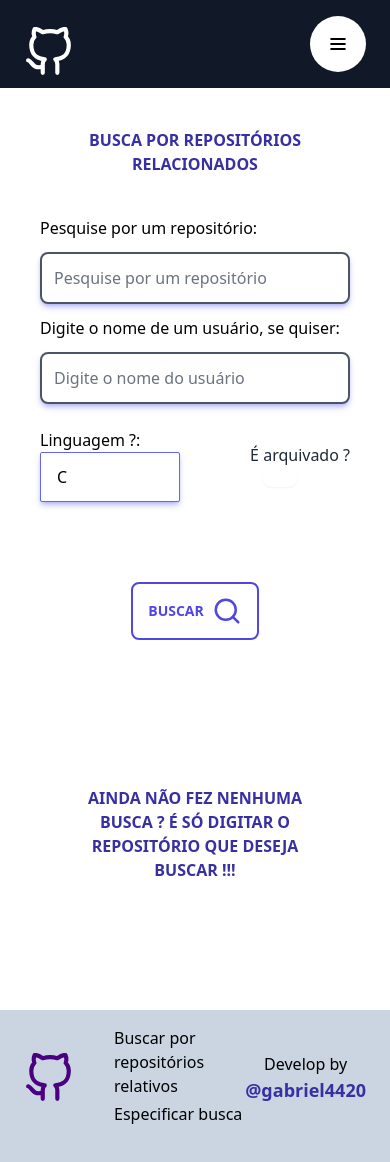
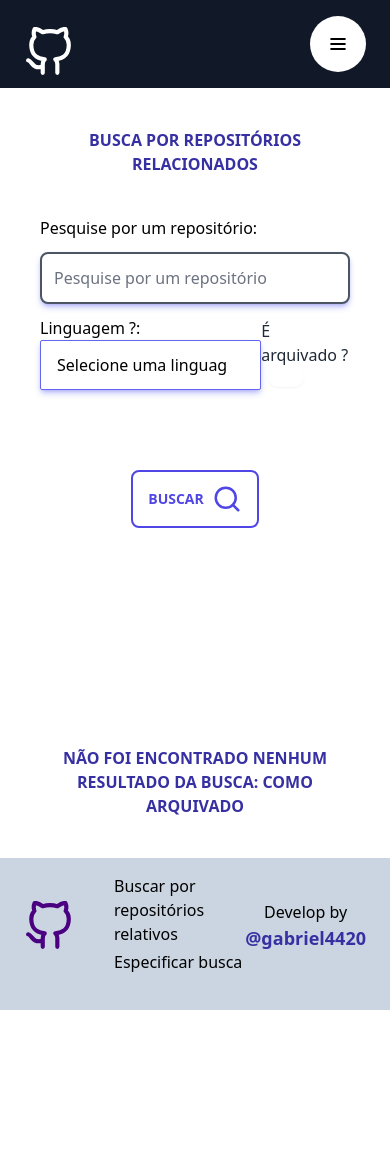
Before and after one commit to Gabriel4420/github-searchings, a React (Vite) app: page / in a window 390 px wide. After the commit the page ends 1010 px from the top, so only its background shows below. Built offline with nearby package versions, Linux system fonts and the light colour scheme; what tw-elements would draw is missing.

Commit message:
finalizado projeto

```diff
--- /dev/null
+++ b/src/components/Mols/Alerts/index.tsx
@@ -0,0 +1,20 @@
+const Alerts = (responseRepo: any, checked: any, repoName: string) => {
+    return (<>{responseRepo?.length > 0 ? (
+        <h1 className="font-sans text-center uppercase w-full font-semibold text-indigo-800 lg:text-xl md:text-lg sm:text-[8px] p-10">
+            Resultado da busca: {repoName}
+        </h1>
+    ) : checked ? (
+        <h1 className="font-sans text-center uppercase w-full font-semibold text-indigo-800 lg:text-xl md:text-lg sm:text-[8px] p-10">
+            Não foi encontrado nenhum resultado da busca: {repoName} como
+            arquivado
+        </h1>
+    ) : (
+        <h1 className="font-sans text-center uppercase w-full font-semibold text-indigo-800 lg:text-xl md:text-lg sm:text-[8px] p-20">
+            Ainda não fez nenhuma busca ? É só digitar o repositório que deseja
+            buscar !!!
+        </h1>
+    )
+    }</>)
+}
+
+export default Alerts
--- /dev/null
+++ b/src/components/Mols/ListResponse/index.tsx
@@ -0,0 +1,26 @@
+const ListResponse = (responseRepo: any) => {
+  console.log(responseRepo)
+  return (
+    <ul role="list" className="p-6 divide-y divide-slate-400 ">
+      {responseRepo.responseRepo?.map((items: any, index: number) => {
+        return (
+          <li
+            className="flex py-4 first:pt-0 last:pb-0 text-sm capitalize text-indigo-800"
+            key={index}
+          >
+            <a
+              target="blank"
+              href={items?.html_url}
+              rel="nofollow noreferrer"
+              className="hover:underline-offset-2 hover:decoration-indigo-700 hover:underline"
+            >
+              {items?.full_name}
+            </a>
+          </li>
+        )
+      })}
+    </ul>
+  )
+}
+
+export default ListResponse
--- /dev/null
+++ b/src/helpers/langs.ts
@@ -0,0 +1,86 @@
+export const langs = [
+  {
+    title: 'C',
+    value: 'C',
+  },
+  {
+    title: 'Objective-C',
+    value: 'Objective-C',
+  },
+  {
+    title: 'C++',
+    value: 'c%2B%2B',
+  },
+  {
+    title: 'C#',
+    value: 'c%23',
+  },
+  {
+    title: 'Go',
+    value: 'Go',
+  },
+  {
+    title: 'Java',
+    value: 'Java',
+  },
+  {
+    title: 'JavaScript',
+    value: 'javascript',
+  },
+  {
+    title: 'PHP',
+    value: 'PHP',
+  },
+  {
+    title: 'Python',
+    value: 'Python',
+  },
+  {
+    title: 'Ruby',
+    value: 'Ruby',
+  },
+  {
+    title: 'Scala',
+    value: 'Scala',
+  },
+  {
+    title: 'TypeScript',
+    value: 'TypeScript',
+  },
+  {
+    title: 'HTML',
+    value: 'HTML',
+  },
+  {
+    title: 'CSS',
+    value: 'CSS',
+  },
+  {
+    title: 'Vala',
+    value: 'Vala',
+  },
+  {
+    title: 'Shell',
+    value: 'Shell',
+  },
+  {
+    title: 'Rust',
+    value: 'Rust',
+  },
+  {
+    title: 'Kotlin',
+    value: 'Kotlin',
+  },
+  {
+    title: 'CoffeScript',
+    value: 'CoffeScript',
+  },
+  {
+    title: 'Dockerfile',
+    value: 'Dockerfile',
+  },
+  {
+    title: 'Makefile',
+    value: 'Makefile',
+  },
+]
--- a/src/hooks/useGetAllRepos/index.ts
+++ b/src/hooks/useGetAllRepos/index.ts
@@ -22,7 +22,7 @@ export function useGetAllRepos(props: useGetAllRepos) {
             },
           },
         )
-        console.log(resp)
+
         props.setAllRepos(resp.data)
       } catch (error) {
         console.log(error)
--- a/src/pages/EspecifySearch/index.tsx
+++ b/src/pages/EspecifySearch/index.tsx
@@ -15,7 +15,7 @@ export function EspecifySearch() {
     String | undefined
   >()
 
-  const [count, setCount] = useState(2 - 1)
+  const [count, setCount] = useState(1)
 
   const [allRepos, setAllRepos] = useState([])
 
--- a/src/pages/searchByRelated/index.tsx
+++ b/src/pages/searchByRelated/index.tsx
@@ -3,6 +3,9 @@ import { FiSearch } from 'react-icons/fi'
 import { Footer } from '../../components/templates/Footer'
 import { useGetOneRepo } from '../../hooks/useGetOneRepo'
 import { useMediaQuery } from 'react-responsive'
+import { langs } from '../../helpers/langs'
+import ListResponse from '../../components/Mols/ListResponse'
+import Alerts from '../../components/Mols/Alerts'
 export function SearchByRelated() {
   const [username, setUserName] = useState('')
   const [language, setLanguage] = useState<String | undefined>()
@@ -15,92 +18,7 @@ export function SearchByRelated() {
     setLanguage(value)
   }
 
-  const langs = [
-    {
-      title: 'C',
-      value: 'C',
-    },
-    {
-      title: 'Objective-C',
-      value: 'Objective-C',
-    },
-    {
-      title: 'C++',
-      value: 'c%2B%2B',
-    },
-    {
-      title: 'C#',
-      value: 'c%23',
-    },
-    {
-      title: 'Go',
-      value: 'Go',
-    },
-    {
-      title: 'Java',
-      value: 'Java',
-    },
-    {
-      title: 'JavaScript',
-      value: 'javascript',
-    },
-    {
-      title: 'PHP',
-      value: 'PHP',
-    },
-    {
-      title: 'Python',
-      value: 'Python',
-    },
-    {
-      title: 'Ruby',
-      value: 'Ruby',
-    },
-    {
-      title: 'Scala',
-      value: 'Scala',
-    },
-    {
-      title: 'TypeScript',
-      value: 'TypeScript',
-    },
-    {
-      title: 'HTML',
-      value: 'HTML',
-    },
-    {
-      title: 'CSS',
-      value: 'CSS',
-    },
-    {
-      title: 'Vala',
-      value: 'Vala',
-    },
-    {
-      title: 'Shell',
-      value: 'Shell',
-    },
-    {
-      title: 'Rust',
-      value: 'Rust',
-    },
-    {
-      title: 'Kotlin',
-      value: 'Kotlin',
-    },
-    {
-      title: 'CoffeScript',
-      value: 'CoffeScript',
-    },
-    {
-      title: 'Dockerfile',
-      value: 'Dockerfile',
-    },
-    {
-      title: 'Makefile',
-      value: 'Makefile',
-    },
-  ]
+
 
   return (
     <>
@@ -134,16 +52,7 @@ export function SearchByRelated() {
             placeholder="Pesquise por um repositório"
             required
           />
-          <label htmlFor="">Digite o nome de usuário, se quiser:</label>
-          <input
-            type="text"
-            name="username"
-            id="username"
-            value={username}
-            onChange={(e: any) => setUserName(e.target.value)}
-            placeholder="Digite o nome do usuário"
-            className="rounded-lg py-3 border-gray-600 border-2 my-3 mb-6 p-2 placeholder:text-gray-500 pl-3 shadow-md shadow-indigo-500/40 focus:outline-none"
-          />
+
           <div className="flex items-center justify-between pb-20 relative w-full">
             <div className="flex flex-col">
               <label htmlFor="">Linguagem?:</label>
@@ -151,6 +60,7 @@ export function SearchByRelated() {
                 className="block appearance-none mr-1 w-full bg-white rounded-sm pl-4 py-3 pr-8 cursor-pointer focus:outline-none border  border-indigo-500 hover:border-indigo-700 shadow-md shadow-indigo-500/40"
                 onChange={selectChange}
               >
+                <option> Selecione uma linguagem</option>
                 {langs.map((item: any, index: number) => {
                   return (
                     <option key={index} value={item.value}>
@@ -216,16 +126,7 @@ export function SearchByRelated() {
             placeholder="Pesquise por um repositório"
             required
           />
-          <label htmlFor="">Digite o nome de um usuário, se quiser:</label>
-          <input
-            type="text"
-            name="username"
-            id="username"
-            value={username}
-            onChange={(e: any) => setUserName(e.target.value)}
-            className="rounded-lg py-3 border-gray-600 border-2 my-3 mb-6 p-2 placeholder:text-gray-500 pl-3 shadow-md shadow-indigo-500/40 focus:outline-none"
-            placeholder="Digite o nome do usuário"
-          />
+
           <div className="flex items-center justify-between pb-20 relative w-full">
             <div className="flex flex-col">
               <label htmlFor="">Linguagem ?:</label>
@@ -233,6 +134,7 @@ export function SearchByRelated() {
                 className="block appearance-none mr-1 w-full bg-white rounded-sm pl-4 py-3 pr-8 cursor-pointer focus:outline-none border  border-indigo-500 hover:border-indigo-700 shadow-md shadow-indigo-500/40"
                 onChange={selectChange}
               >
+                <option> Selecione uma linguagem</option>
                 {langs.map((item: any, index: number) => {
                   return (
                     <option key={index} value={item.value}>
@@ -244,11 +146,10 @@ export function SearchByRelated() {
             </div>
             <div className="flex items-center lg:justify-start sm:justify-center">
               <div
-                className={`${
-                  isMobile
-                    ? 'flex flex-col-reverse items-center form-check  form-switch'
-                    : 'form-check  form-switch'
-                }`}
+                className={`${isMobile
+                  ? 'flex flex-col-reverse items-center form-check  form-switch'
+                  : 'form-check  form-switch'
+                  }`}
               >
                 <input
                   className="form-check-input appearance-none w-9 -ml-10 rounded-full float-left h-5 align-top bg-white bg-no-repeat bg-contain bg-gray-300 focus:outline-none cursor-pointer shadow-sm"
@@ -280,41 +181,9 @@ export function SearchByRelated() {
         </form>
       )}
 
-      {responseRepo?.length > 0 ? (
-        <h1 className="font-sans text-center uppercase w-full font-semibold text-indigo-800 lg:text-xl md:text-lg sm:text-[8px] p-10">
-          Resultado da busca: {repoName}
-        </h1>
-      ) : checked ? (
-        <h1 className="font-sans text-center uppercase w-full font-semibold text-indigo-800 lg:text-xl md:text-lg sm:text-[8px] p-10">
-          Não foi encontrado nenhum resultado da busca: {repoName} como
-          arquivado
-        </h1>
-      ) : (
-        <h1 className="font-sans text-center uppercase w-full font-semibold text-indigo-800 lg:text-xl md:text-lg sm:text-[8px] p-20">
-          Ainda não fez nenhuma busca ? É só digitar o repositório que deseja
-          buscar !!!
-        </h1>
-      )}
+      <Alerts responseRepo={responseRepo} checked={checked} repoName={repoName} />
 
-      <ul role="list" className="p-6 divide-y divide-slate-400 ">
-        {responseRepo?.map((items: any, index: number) => {
-          return (
-            <li
-              className="flex py-4 first:pt-0 last:pb-0 text-sm capitalize text-indigo-800"
-              key={index}
-            >
-              <a
-                target="blank"
-                href={items.html_url}
-                rel="nofollow noreferrer"
-                className="hover:underline-offset-2 hover:decoration-indigo-700 hover:underline"
-              >
-                {items.full_name}
-              </a>
-            </li>
-          )
-        })}
-      </ul>
+      {responseRepo?.length > 0 && <ListResponse responseRepo={responseRepo} />}
       <Footer />
     </>
   )
```
Also changed, not shown: src/hooks/useGetOneRepo/index.ts (+4 -12 lines), 1 other file (tests, documents, lock files or other folders).
